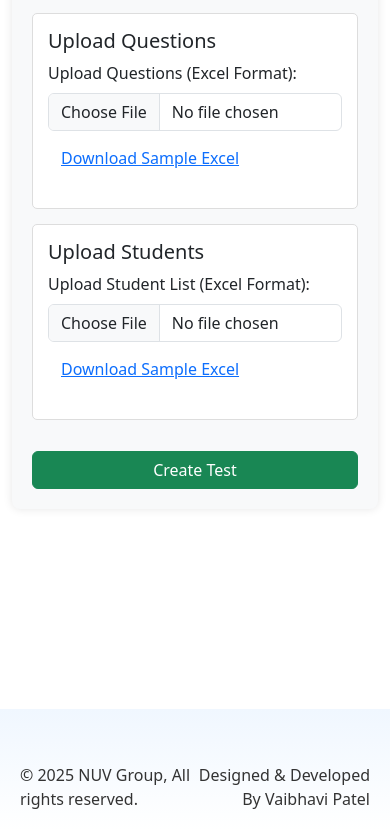
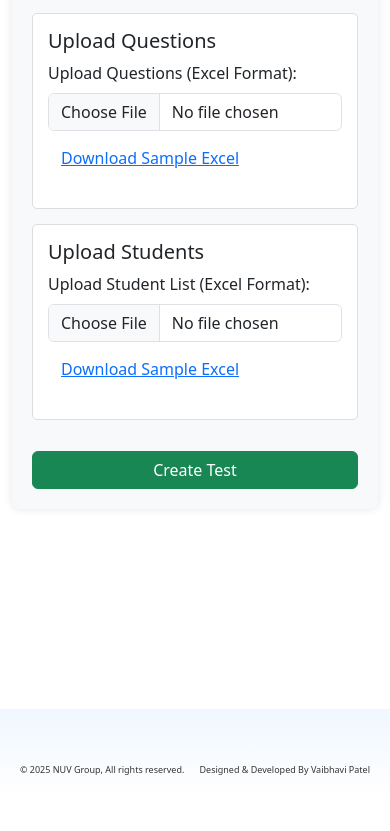
Before and after one commit to vai93/SafeExamAdmin, a website: page createTest.html in a window 390 px wide. Shown: the part 486-1317 px from the top of the page. After the commit the page ends 1282 px from the top, so only its background shows below. Drawn offline with nearby package versions, Linux system fonts and the light colour scheme; no server answers; sample sign-in values are in the browser's storage.

Commit message:
Update createTest.html

```diff
--- a/createTest.html
+++ b/createTest.html
@@ -8,6 +8,13 @@
     <link href="https://cdn.jsdelivr.net/npm/bootstrap@5.3.0/dist/css/bootstrap.min.css" rel="stylesheet">
     <script src="https://cdn.jsdelivr.net/npm/bootstrap@5.3.0/dist/js/bootstrap.bundle.min.js"></script>
     <style>
+    .fcontent{
+    font-size: 14px;
+  }
+    @media (max-width: 992px) {
+    .fcontent{
+        font-size: 9px;
+    }
         .form-container {
             width: 100%;
             max-width: 60%;
```
